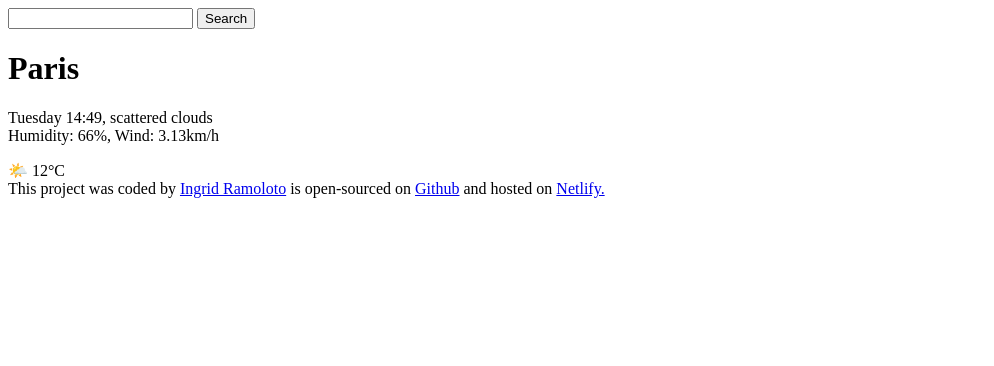
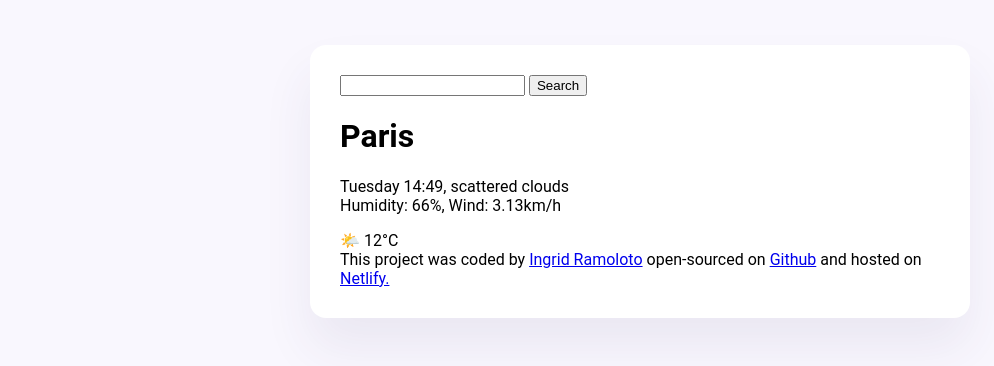
Before and after one commit to KayRams/KISWeatherApp, a plain HTML site: page index.html in a window 1280 px wide. Shown: the whole page, without its empty margins (0-994 px from the left). Drawn offline with Linux system fonts and the light colour scheme.

Commit message:
Styled the main container and added a custom font

```diff
--- a/index.html
+++ b/index.html
@@ -3,9 +3,11 @@
   <head>
     <meta charset="UTF-8" />
     <meta name="viewport" content="width=>, initial-scale=1.0" />
+    <link rel="stylesheet" href="src/style.css" />
     <title>Document</title>
   </head>
   <body>
+    <div class="weather-app">
       <header>
         <form>
           <input type="Search" placehoolder="Enter a city..." required />
@@ -25,8 +27,10 @@
       </main>
       <footer>
         This project was coded by
-      <a href="https://github.com/KayRams" target="_blank"> Ingrid Ramoloto</a>
-      is open-sourced on
+        <a href="https://github.com/KayRams" target="_blank">
+          Ingrid Ramoloto</a
+        >
+        open-sourced on
         <a href="https://github.com/KayRams/KISWeatherApp" target="_blank">
           Github</a
         >
@@ -35,5 +39,6 @@
           Netlify.
         </a>
       </footer>
+    </div>
   </body>
 </html>
--- /dev/null
+++ b/src/style.css
@@ -0,0 +1,13 @@
+body {
+  background-color: #f9f7fe;
+  font-family: "Roboto", sans-serif;
+}
+
+.weather-app {
+  background: white;
+  max-width: 600px;
+  margin: 45px auto;
+  box-shadow: 0 30px 50px rgba(65, 50, 100, 0.08);
+  border-radius: 16px;
+  padding: 30px;
+}
```
Lines whose indentation alone changed are shown as unchanged.
